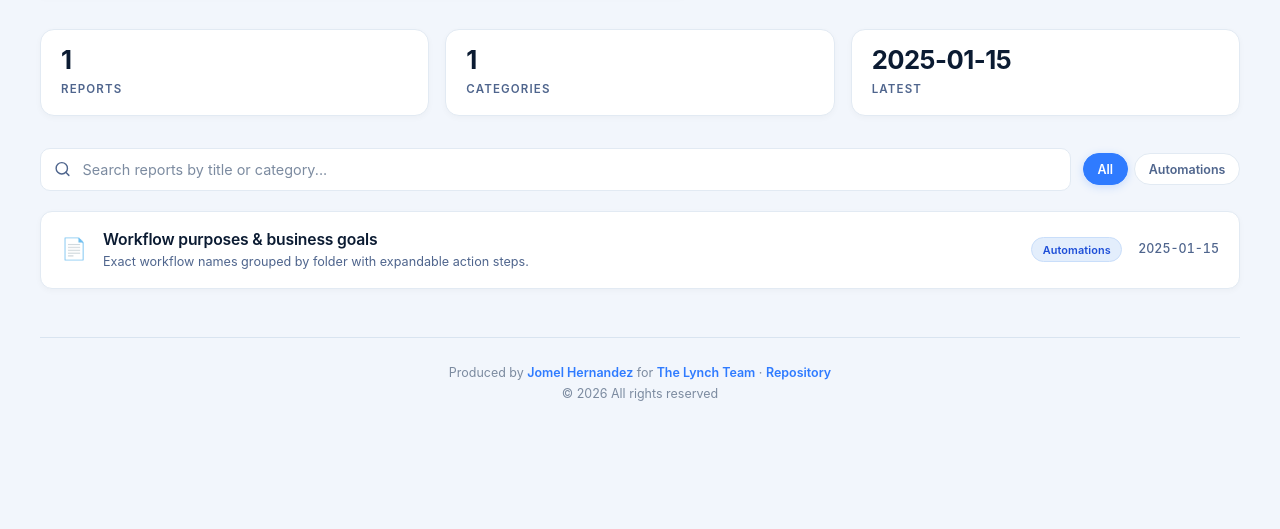
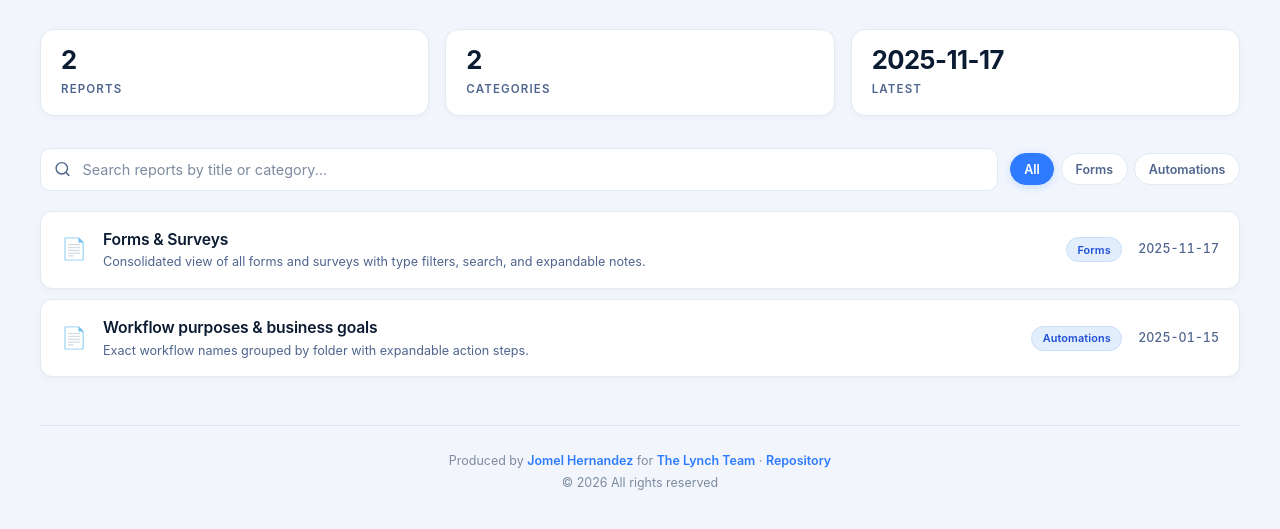
Before and after one commit to jomelstampstaff/TheLynchTeam, a plain HTML site: page index.html in a window 1280 px wide. Shown: the part 217-746 px from the top of the page. Drawn offline with Linux system fonts and the light colour scheme.

Commit message:
Update index.html

```diff
--- a/index.html
+++ b/index.html
@@ -369,9 +369,9 @@
        Date is YYYY-MM-DD (newest sorts first).
        Description is optional — leave empty but keep the trailing |
        ============================================================ */
-    const reports = [
+       const reports = [
       "reports/workflow-purposes.html | Automations | 2025-01-15 | Workflow purposes & business goals | Exact workflow names grouped by folder with expandable action steps.",
-      // ← Add new reports here, one line each.
+      "reports/forms-surveys.html     | Forms       | 2025-11-17 | Forms & Surveys                        | Consolidated view of all forms and surveys with type filters, search, and expandable notes.",
     ];
 
     /* ----- parsing / rendering (no edits needed below) ----- */
```
